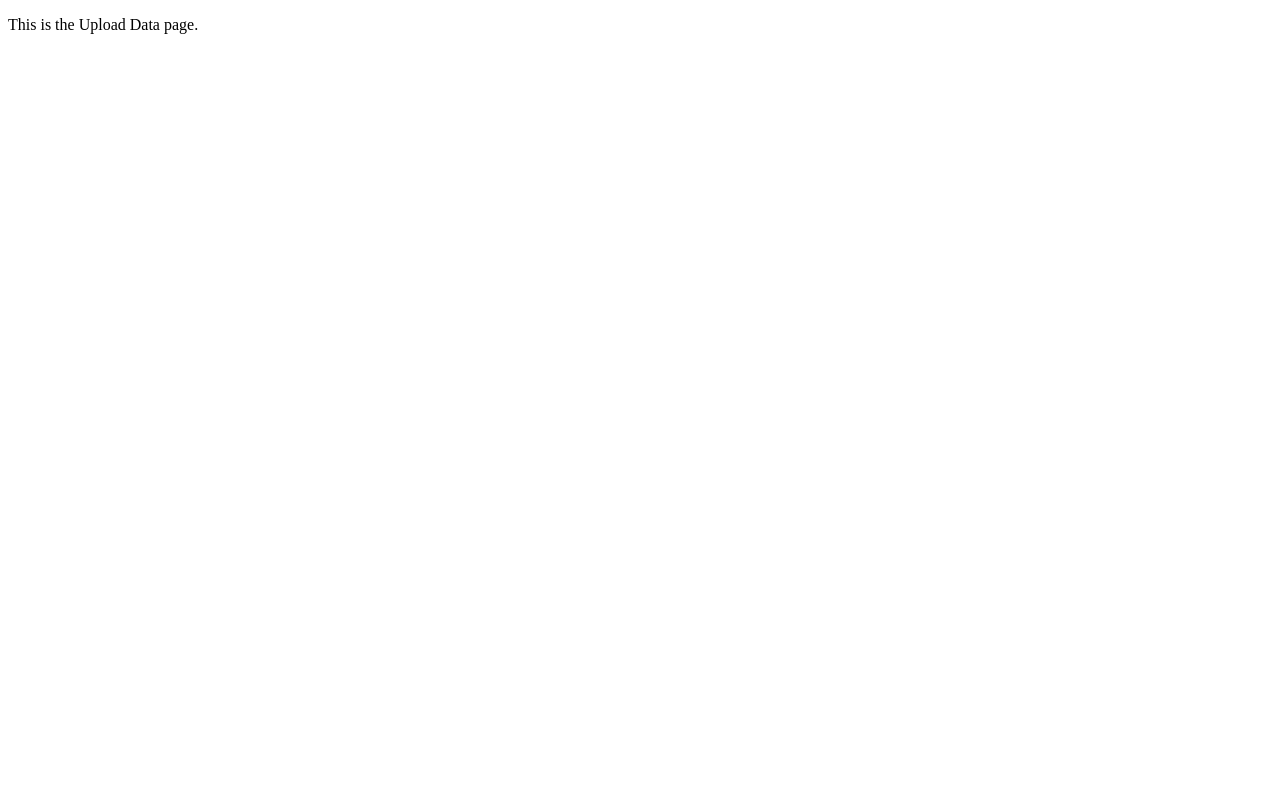
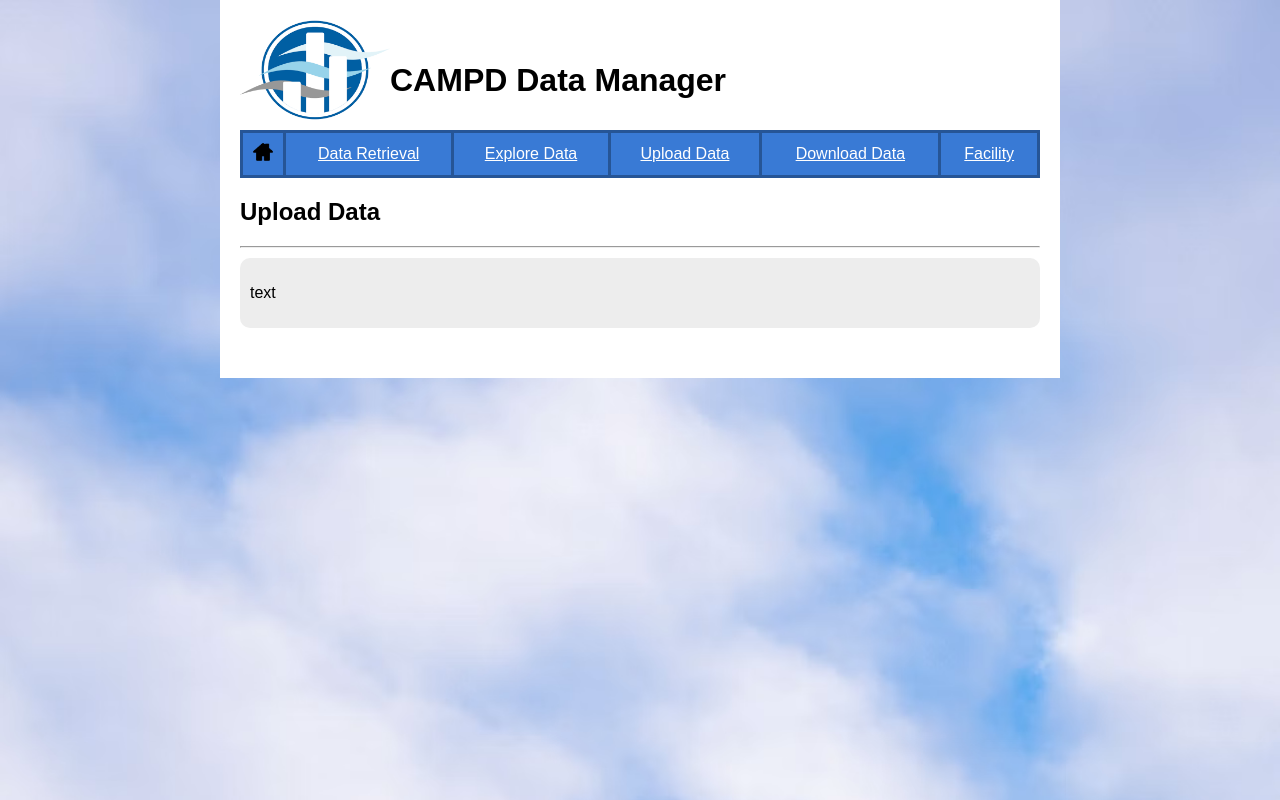
Before and after one commit to JimboManiaa/EPA-CS-396-James-and-Lisa-, a website: page website/public/upload.html in a window 1280 px wide. Drawn offline with Linux system fonts and the light colour scheme.

Commit message:
Updated UI for Explore/Upload pages

```diff
--- a/website/public/upload.html
+++ b/website/public/upload.html
@@ -3,11 +3,43 @@
 <head>
     <meta charset="UTF-8">
     <meta name="viewport" content="width=device-width, initial-scale=1.0">
-    <title>Upload Data</title>
+    <title>Upload</title>
+    <link rel="stylesheet" href="style.css">
+    <script src="script.js" defer></script>
 </head>
 <body>
 
-    <p>This is the Upload Data page.</p>
+    <!-- Styles ALL content -->
+    <div class="content">
+
+    <div class="title_container">
+        <!-- Logo -->
+        <img src="logo.png" id="logo">
+
+        <!-- Title -->
+        <h1 id="site_title">CAMPD Data Manager</h1>
+    </div>
+
+    <!-- The nav bar ------------------------------------------------------>
+    <table class="nav_bar">
+        <td class="home_cell"><a href="index.html"><img src="home.png" id="nav_home"></a></td>
+        <td class="nav_cell"><a href="retrieval.html">Data Retrieval</a></td>
+        <td class="nav_cell"><a href="explore.html">Explore Data</a></td>
+        <td class="nav_cell"><a href="upload.html">Upload Data</a></td>
+        <td class="nav_cell"><a href="download.html">Download Data</a></td>
+        <td class="nav_cell"><a href="facility.html">Facility</a></td>
+    </table>
+
+    <!-- Content begins here -->
+
+    <h2>Upload Data</h2>
+    <hr>
+
+    <div class="info_content">
+        <p>text</p>
+    </div>
+
+</div>
 
 </body>
 </html>
```
Also changed, not shown: website/public/explore.html (+1 -13 lines).
